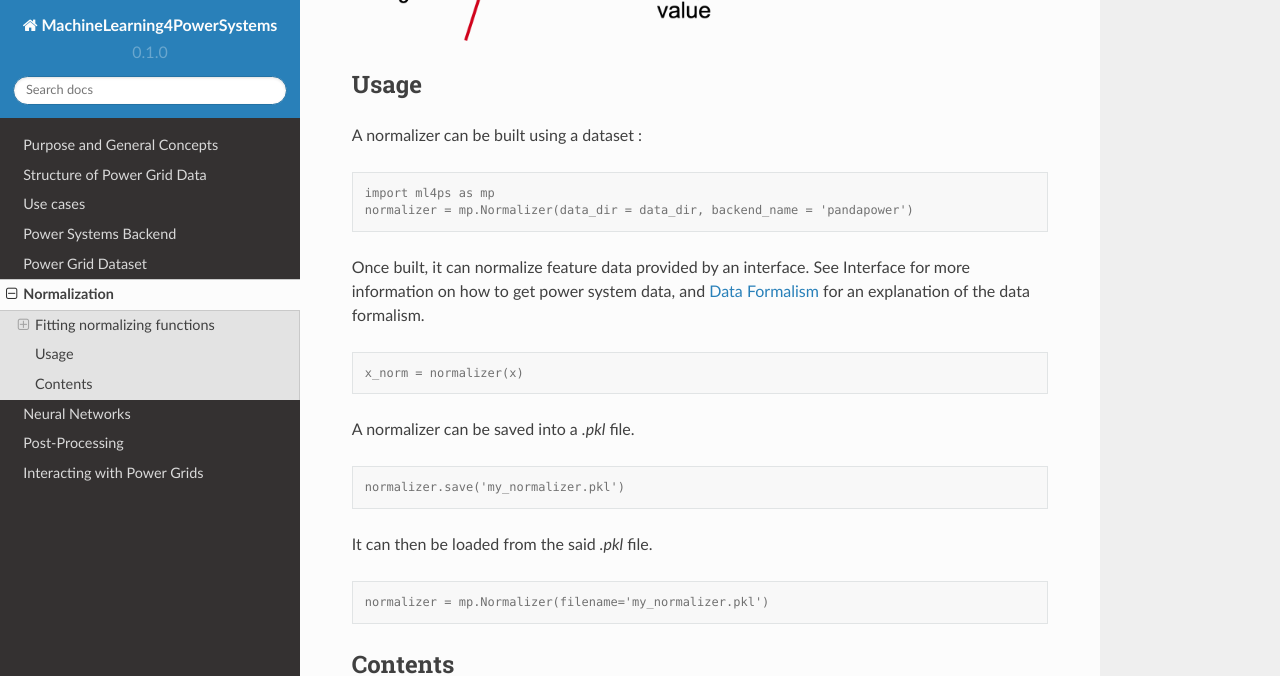
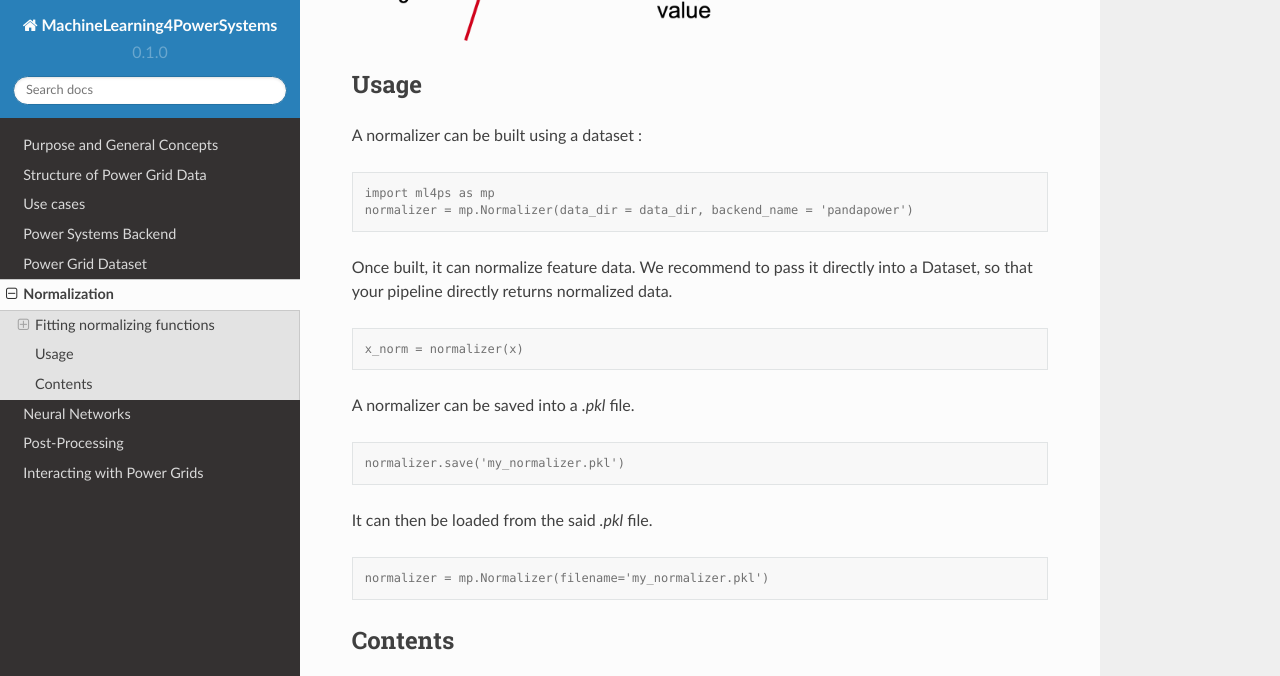
Before and after one commit to bdonon/ml4ps, a Sphinx documentation site: the page built from docs/source/normalization.rst, in a window 1280 px wide and 900 px high, scrolled down 3344 px, cut to the strip 0-676 px from the top of the window. Built offline with Sphinx 7.4.7 and the Read the Docs theme 2.0.0, drawn with Linux system fonts in a browser that asks for light colours.

Commit message:
Implementation of torch Dataset, and in-depth cleaning.

```diff
--- a/docs/source/normalization.rst
+++ b/docs/source/normalization.rst
@@ -129,10 +129,9 @@ A normalizer can be built using a dataset :
     import ml4ps as mp
     normalizer = mp.Normalizer(data_dir = data_dir, backend_name = 'pandapower')
 
-Once built, it can normalize feature data provided by an interface.
-See :ref:`Interface <interface>` for more information on how to get power system
-data, and :ref:`Data Formalism <data-formalism>` for an explanation of the data
-formalism.
+Once built, it can normalize feature data.
+We recommend to pass it directly into a :ref:`Dataset <dataset>`, so that your pipeline directly
+returns normalized data.
 
 .. code-block:: pycon
 
```
